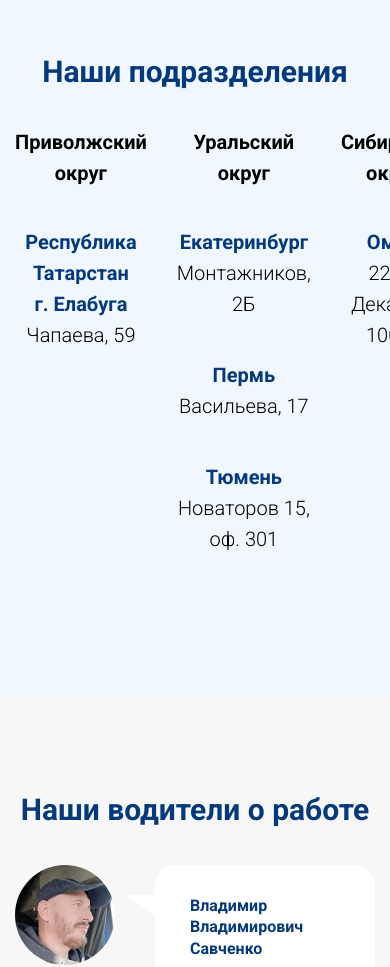
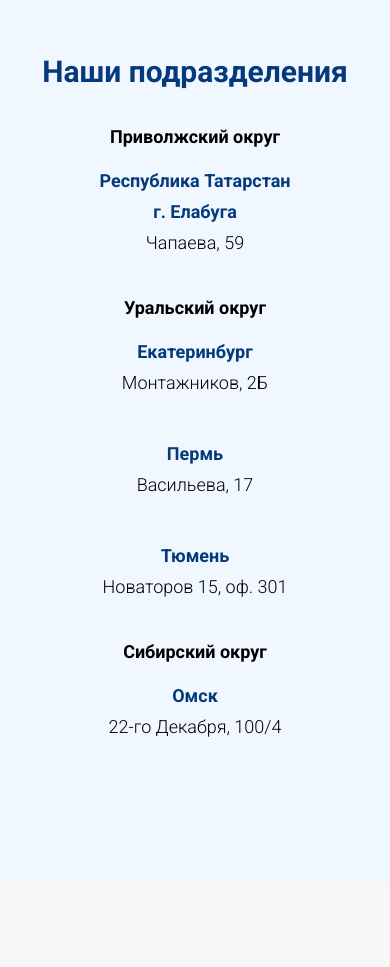
Before and after one commit to KatyBychkova/lorry-logistics, a Next.js app: page / in a window 390 px wide. Shown: the part 1740-2707 px from the top of the page. Built offline with nearby package versions, Linux system fonts and the light colour scheme.

Commit message:
Geography adaptive

```diff
--- a/src/components/Geography/Geography.module.css
+++ b/src/components/Geography/Geography.module.css
@@ -23,6 +23,7 @@
     font-weight: 600;
     font-size: var(--title-font-size);
     line-height: var(--title-line-height);
+    text-align: center;
 }
 
 .districts {
@@ -65,3 +66,31 @@
 .districtAdress {
     color: #000;
 }
+
+@media (max-width: 960px) {
+    .districts {
+        flex-direction: column;
+        gap: 0;
+    }
+
+    .districtName {
+        margin-bottom: 18px;
+
+        color: #000;
+        font-weight: 700;
+        font-size: 18px;
+        line-height: 20px;
+    }
+
+    .districtRegion,
+    .districtCity,
+    .districtAdress {
+        font-size: 18px;
+    }
+}
+
+@media (max-width: 640px) {
+}
+
+@media (max-width: 480px) {
+}
```
